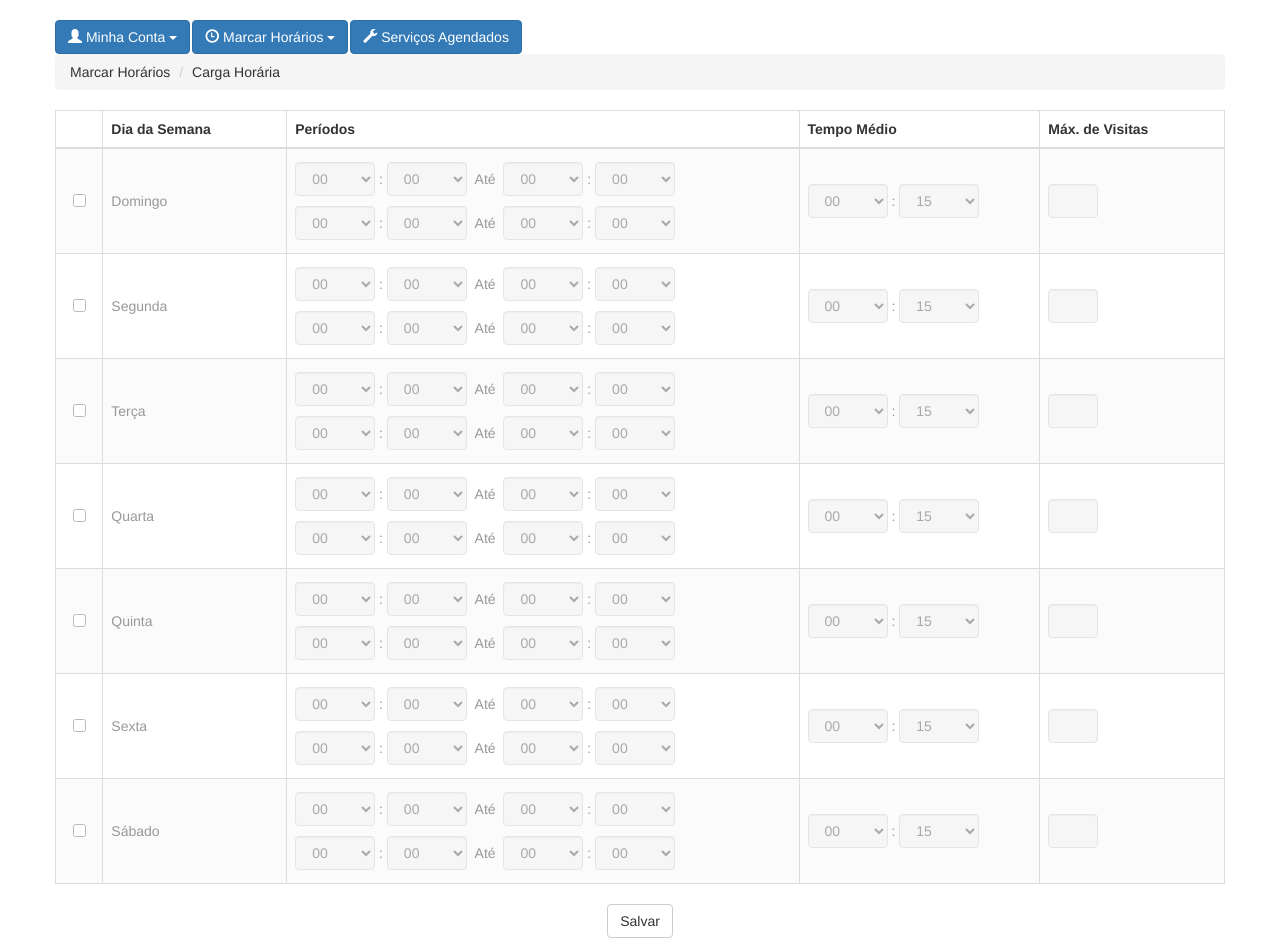
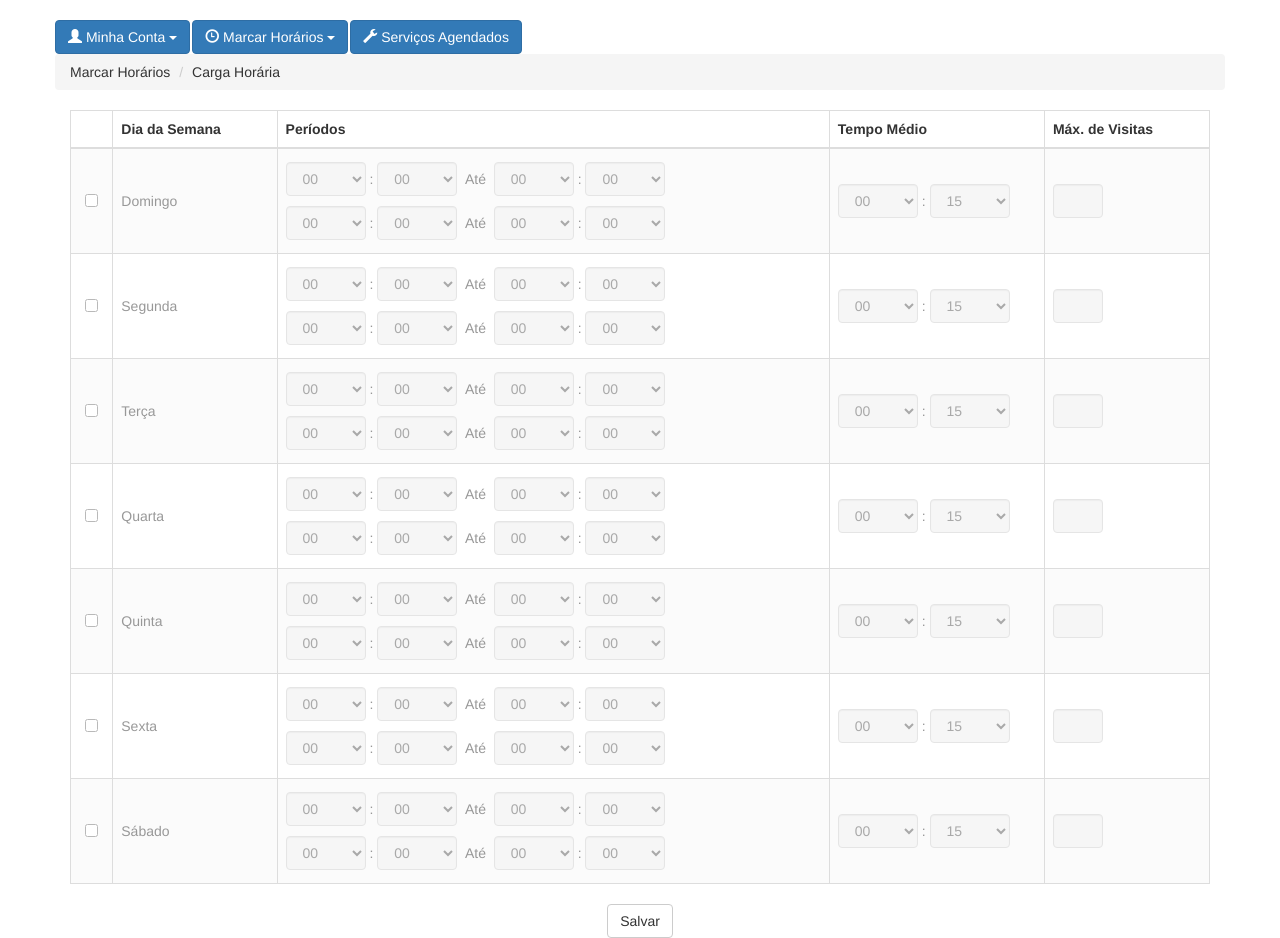
Before and after one commit to FlavioRodr/ads, a PHP site: page /carga_horaria.php in a window 1280 px wide. Shown: the part 52-990 px from the top of the page. Run offline with PHP 8.4, Linux system fonts and the light colour scheme; some libraries are stand-ins or nearby versions.

Commit message:
corrigindo inconsistencias do layout ok

```diff
--- a/css/common.css
+++ b/css/common.css
@@ -1,5 +1,9 @@
 .panel-heading {
 	overflow: hidden;
+}
+
+#load {
+	margin-bottom: 15px;
 }
 
 header .navbar-header h5{
@@ -74,3 +78,5 @@ header .navbar.navbar-default {
 	margin-left: 0;
 	margin-bottom: 0;
 }
+
+@media(width: )
--- a/pages/agendar_visitas.php
+++ b/pages/agendar_visitas.php
@@ -139,6 +139,7 @@
 			</div>
 
 			<div class="row hidden-xs">
+				<div class="col-xs-12">
 					<div class="table-responsive">
 						<table id="schedule" class="table table-striped table-bordered">
 							<thead>
@@ -258,6 +259,7 @@
 							</tbody>
 						</table>
 					</div>
+				</div>
 			</div>
 
 			<div class="row visible-xs-block">
--- a/pages/carga_horaria.php
+++ b/pages/carga_horaria.php
@@ -40,6 +40,7 @@
 
 		table.inner-table {
 			width: 100%;
+			min-width: 375px;
 		}
 
 		table.inner-table tr td {
@@ -77,7 +78,8 @@
 
 				<form>
 					<div class="row">
-						<div class="table-responsive">
+						<div class="col-xs-12">
+							<div class="table-responsive">
 							<table id="schedule" class="table table-striped table-bordered">
 								<thead>
 									<tr>
@@ -1338,6 +1340,7 @@
 								</tbody>
 							</table>
 						</div>
+						</div>
 					</div>
 					<div class="row text-center">
 						<input type="submit" class="btn btn-default" value="Salvar">
```
